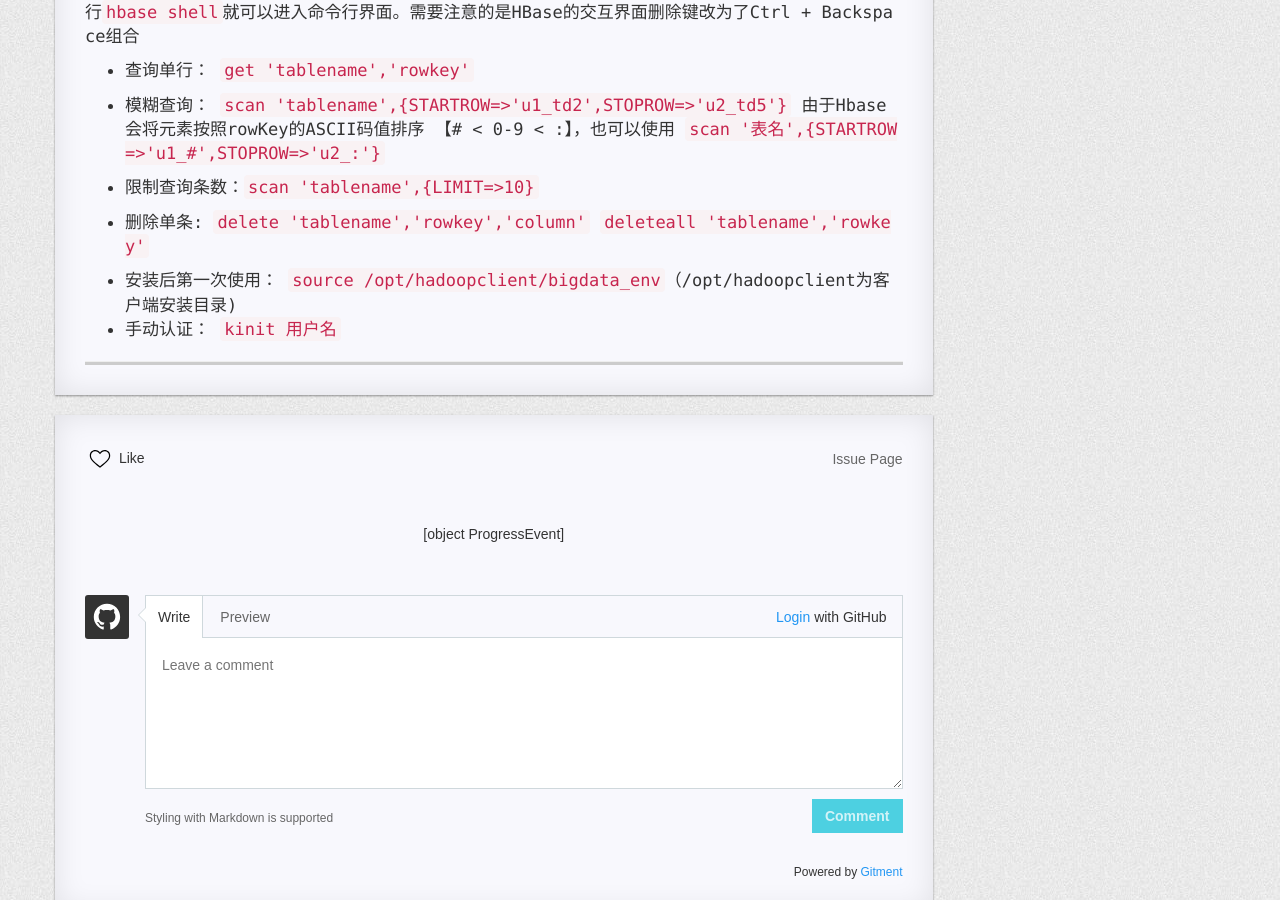
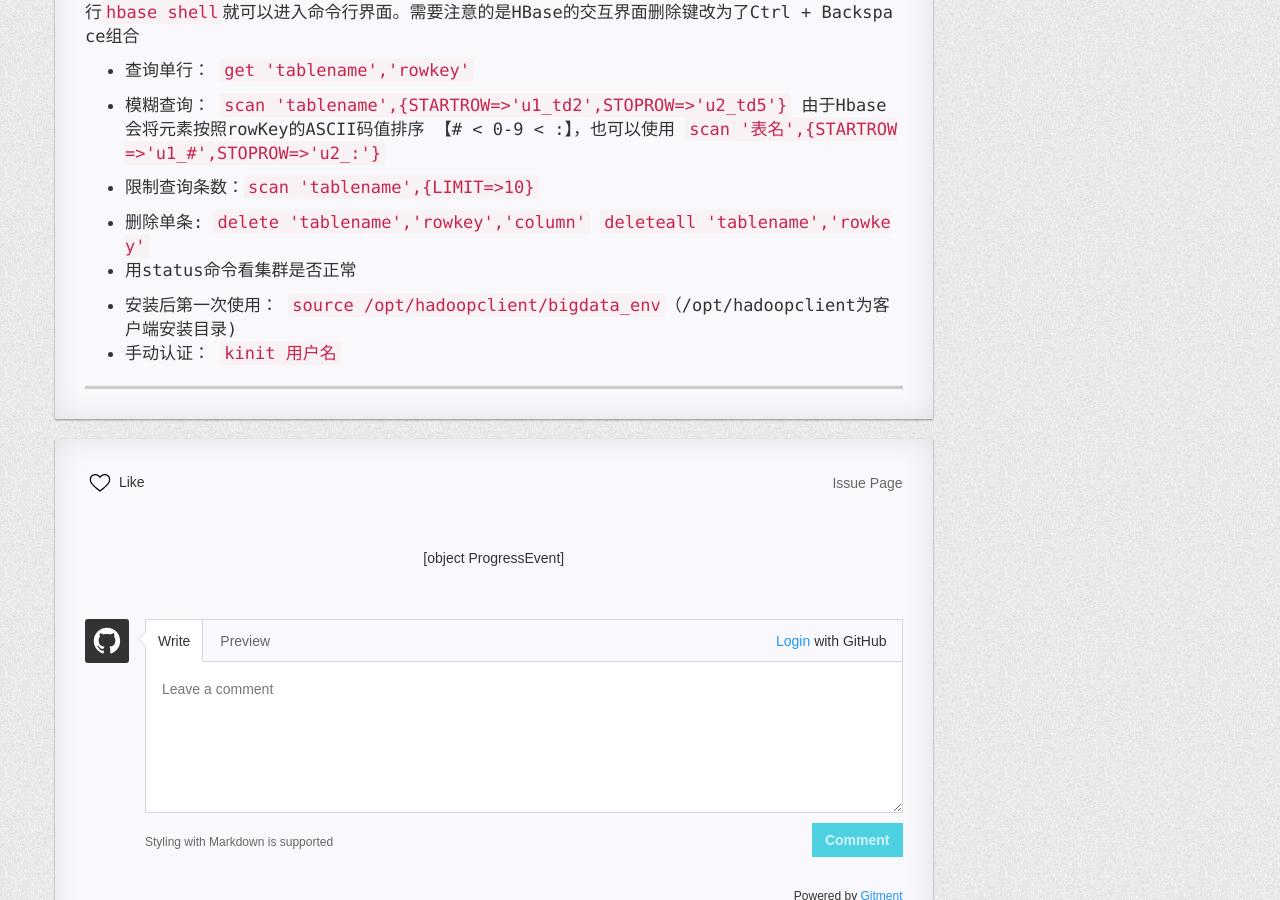
Before and after one commit to MiracleAttacker/MiracleAttacker.github.io, a Jekyll site: the page built from _posts/2020-05-14-Hbase学习笔记与错误解决记录.md, in a window 1280 px wide and 900 px high, scrolled down 1053 px. Built offline with Jekyll 4.4.1, drawn with Linux system fonts in a browser that asks for light colours; nearby versions of some CDN libraries; comment, search, counter and statistics services are not loaded; a style sheet for code colours, icons or effects is not loaded.

Commit message:
修改文件: _posts/2020-05-14-Hbase学习笔记与错误解决记录.md

```diff
--- a/_posts/2020-05-14-Hbase学习笔记与错误解决记录.md
+++ b/_posts/2020-05-14-Hbase学习笔记与错误解决记录.md
@@ -45,6 +45,10 @@ HBase shell是HBase的一套命令行工具，类似传统数据中的sql概念
 
 * 删除单条: `delete 'tablename','rowkey','column'`
 				`deleteall 'tablename','rowkey'`
+* 用status命令看集群是否正常
+
+
+
 
 * 安装后第一次使用：	`source /opt/hadoopclient/bigdata_env`（/opt/hadoopclient为客户端安装目录)
 * 手动认证： `kinit 用户名`
```
